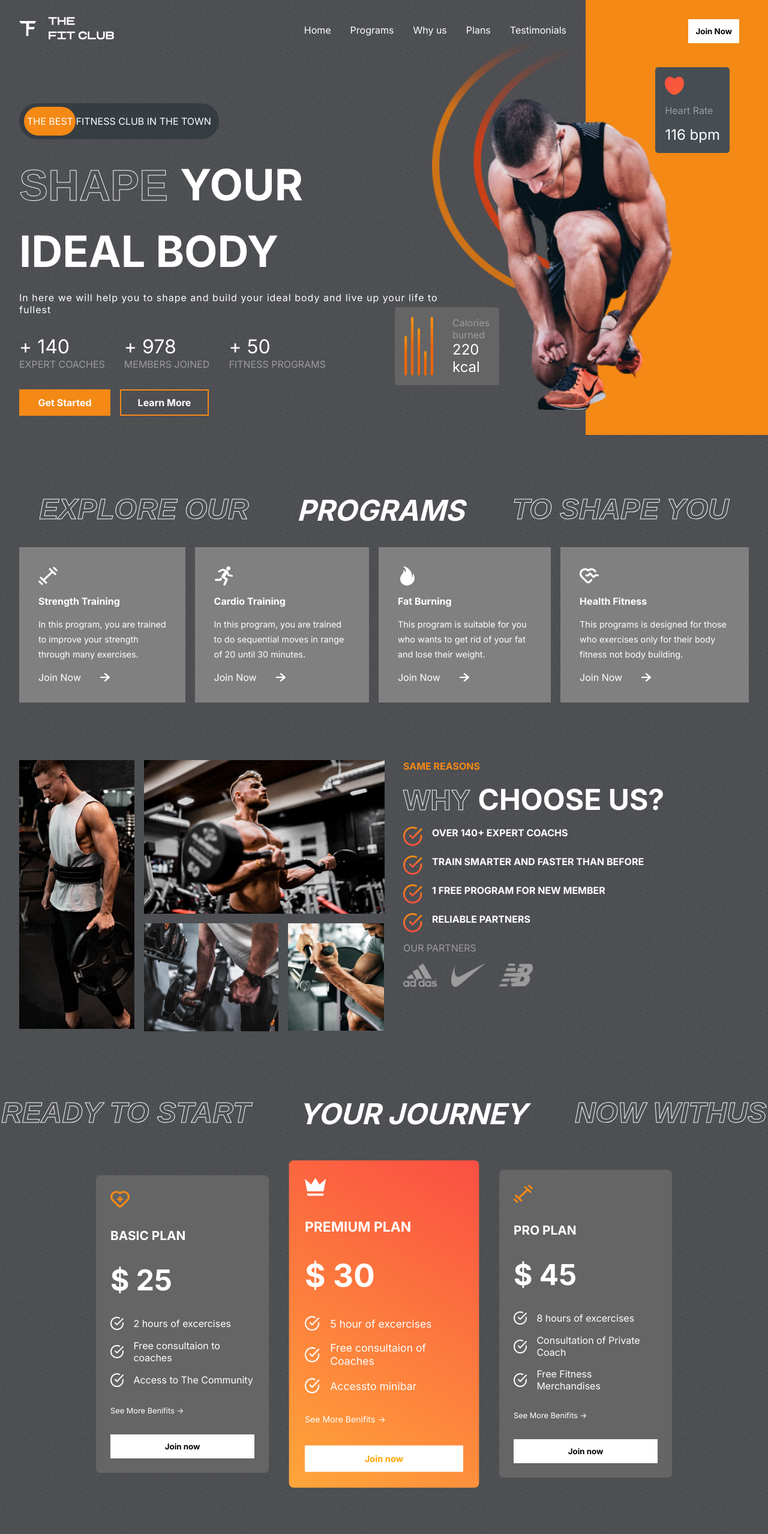
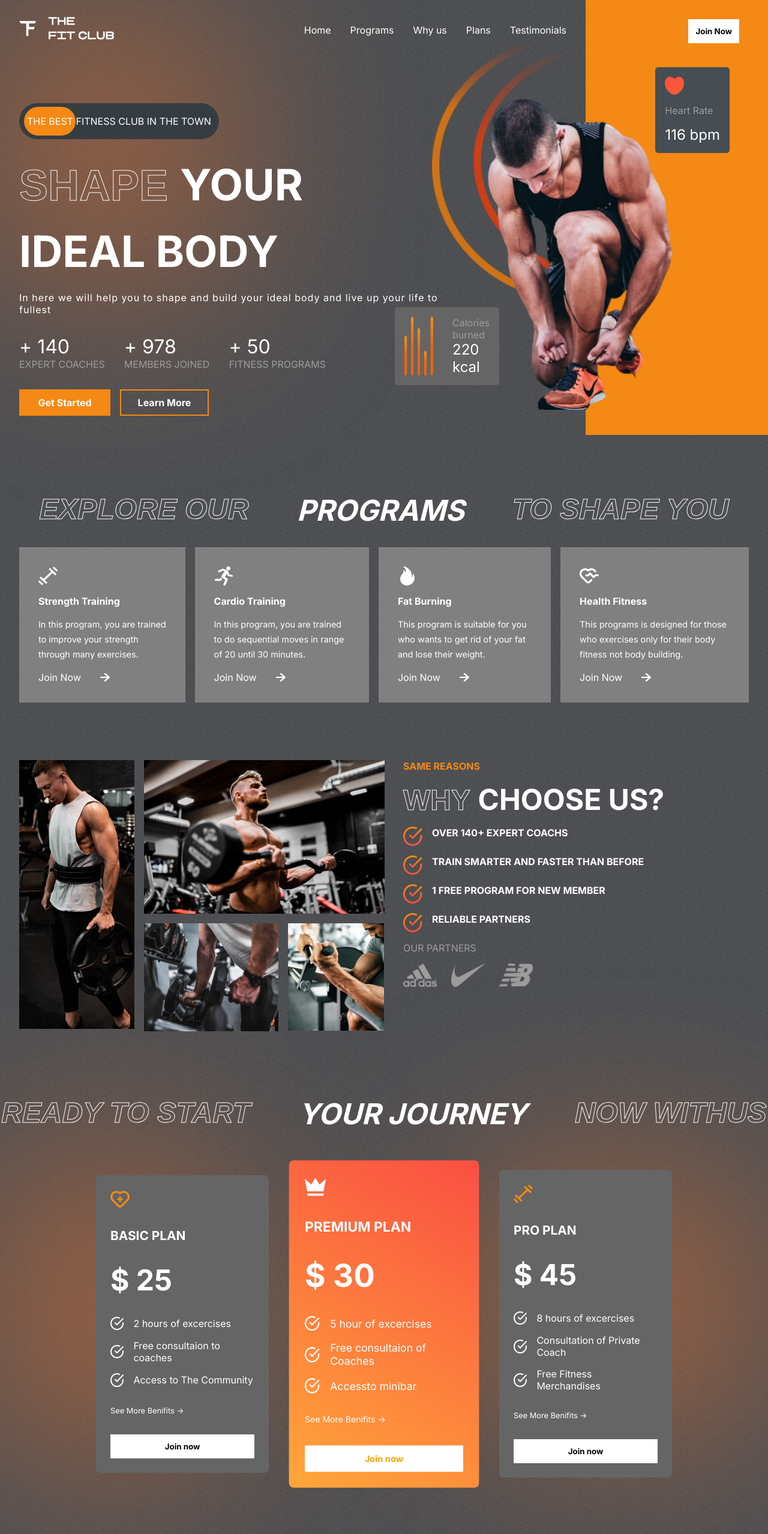
Before and after one commit to 81nilesh/FitClub-Starter-master, a React (Create React App) app: page / in a window 1280 px wide. Shown: the top 2557 px of the page at 60% size. Built offline with nearby package versions, Linux system fonts and the light colour scheme.

Commit message:
Bluer Part completed

```diff
--- a/src/App.css
+++ b/src/App.css
@@ -41,3 +41,11 @@
 .btn:hover {
   cursor: pointer;
 }
+
+.blur {
+  background: rgba(253, 120, 43, 0.69);
+  position: absolute;
+  border-radius: 50%;
+  filter: blur(150px);
+  z-index: -9;
+}
--- a/src/components/Footer/Footer.css
+++ b/src/components/Footer/Footer.css
@@ -28,3 +28,20 @@
 .logo > img {
   width: 10rem;
 }
+
+.blur-f {
+  bottom: 0;
+  right: 15%;
+  width: 26rem;
+  height: 12rem;
+  filter: blur(200px);
+  background: red;
+}
+.blur-f-2 {
+  bottom: 0;
+  left: 15%;
+  width: 26rem;
+  height: 12rem;
+  filter: blur(200px);
+  background: rgb(255, 115, 0);
+}
--- a/src/components/Footer/Footer.js
+++ b/src/components/Footer/Footer.js
@@ -11,6 +11,8 @@
             <div className="footer-container">
                 <hr />
                 <div className='footer'>
+
+
                     <div className="social">
                         <img src={GitHub} alt="" />
                         <img src={Intagram} alt="" />
@@ -21,6 +23,8 @@
                     </div>
                 </div>
 
+                <div className="blur blur-f"></div>
+                <div className="blur blur-f-2"></div>
             </div>
         </div>
     );
--- a/src/components/Hero/Hero.css
+++ b/src/components/Hero/Hero.css
@@ -178,3 +178,9 @@
   color: white;
   font-size: 1.5rem;
 }
+
+.hero-blur {
+  width: 22rem;
+  height: 30rem;
+  left: 0;
+}
--- a/src/components/Hero/Hero.jsx
+++ b/src/components/Hero/Hero.jsx
@@ -10,6 +10,7 @@
     return (
         <div>
             <div className="hero">
+                <div className="blur hero-blur"></div>
                 <div className="left-h">
                     <Header />
                     {/* the best ad */}
@@ -65,8 +66,8 @@
                     </div>
 
                     {/* hero images */}
-            <img src={hero_images} alt="" className='hero-image'/>
-            <img src={hero_image_back} alt="" className='hero-image-back'/>
+                    <img src={hero_images} alt="" className='hero-image' />
+                    <img src={hero_image_back} alt="" className='hero-image-back' />
 
                     {/* calories */}
                     <div className="calories">
--- a/src/components/Plans/Plans.css
+++ b/src/components/Plans/Plans.css
@@ -71,3 +71,17 @@
 .plans > :nth-child(2) > button {
   color: orange;
 }
+
+.plans-blur-1 {
+  width: 23rem;
+  height: 32rem;
+  top: 6rem;
+  left: 0;
+}
+
+.plan-blur-2 {
+  width: 32rem;
+  height: 23rem;
+  top: 10rem;
+  right: 0;
+}
--- a/src/components/Plans/Plans.jsx
+++ b/src/components/Plans/Plans.jsx
@@ -1,12 +1,14 @@
 import React from 'react';
 import "./Plans.css"
 import "../Programs/Programs.css"
-import {plansData} from '../../data/plansData'
+import { plansData } from '../../data/plansData'
 import whiteTick from "../../assets/whiteTick.png"
 
 const Plans = () => {
     return (
         <div className='plas-container'>
+            <div className="blur plans-blur-1"></div>
+            <div className="blur plan-blur-2"></div>
             <div className='programs-header'>
                 <span className='stroke-text'>READY TO START</span>
                 <span>YOUR JOURNEY</span>
@@ -16,7 +18,7 @@
             {/* plans card */}
 
             <div className="plans">
-            {plansData.map((plan, i)=> (
+                {plansData.map((plan, i) => (
                     <div className="plan" key={1}>
                         {plan.icon}
                         <span>{plan.name}</span>
```
Lines whose indentation alone changed are shown as unchanged.
